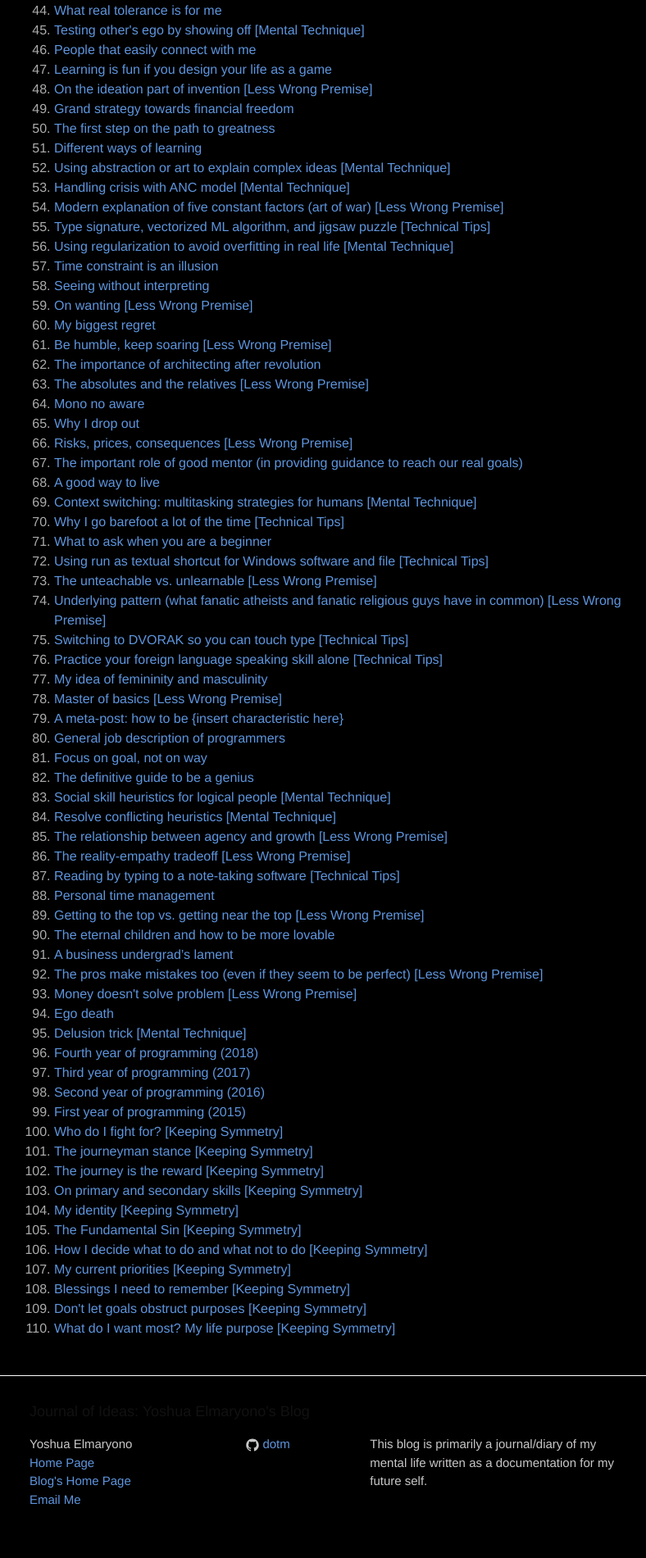
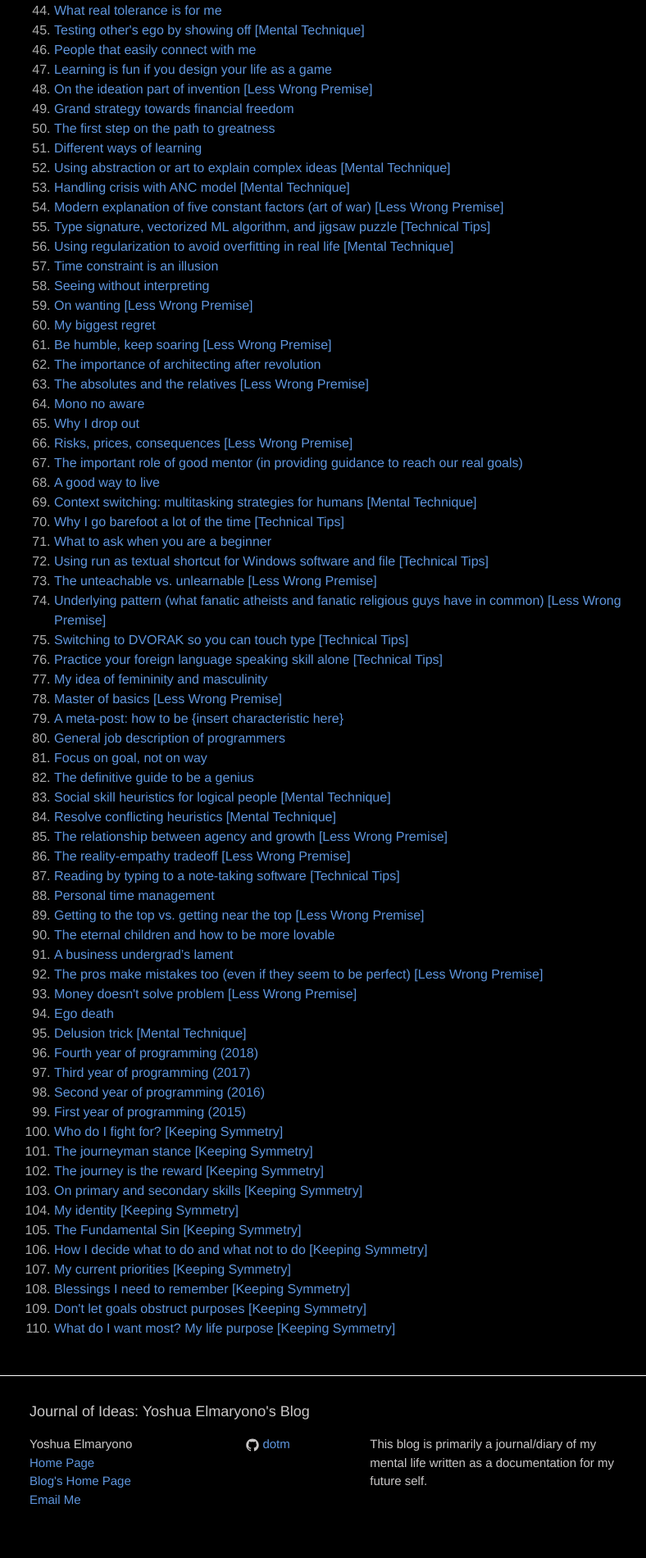
Before and after one commit to dotm/dotm.github.io, a Jekyll site: the page built from blog.html, in a window 1280 px wide. Shown: the part 2116-4017 px from the top of the page at 82% size, without its empty margins (234-1022 px from the left). Built offline with Jekyll 4.4.1, drawn with Linux system fonts in a browser that asks for light colours.

Commit message:
fix dark mode for footer

```diff
--- a/_sass/_layout.scss
+++ b/_sass/_layout.scss
@@ -107,7 +107,7 @@
     margin-bottom: $spacing-unit / 2;
 
     a {
-        color: #111;
+        color: $grey-color;
     }
 }
 
```
